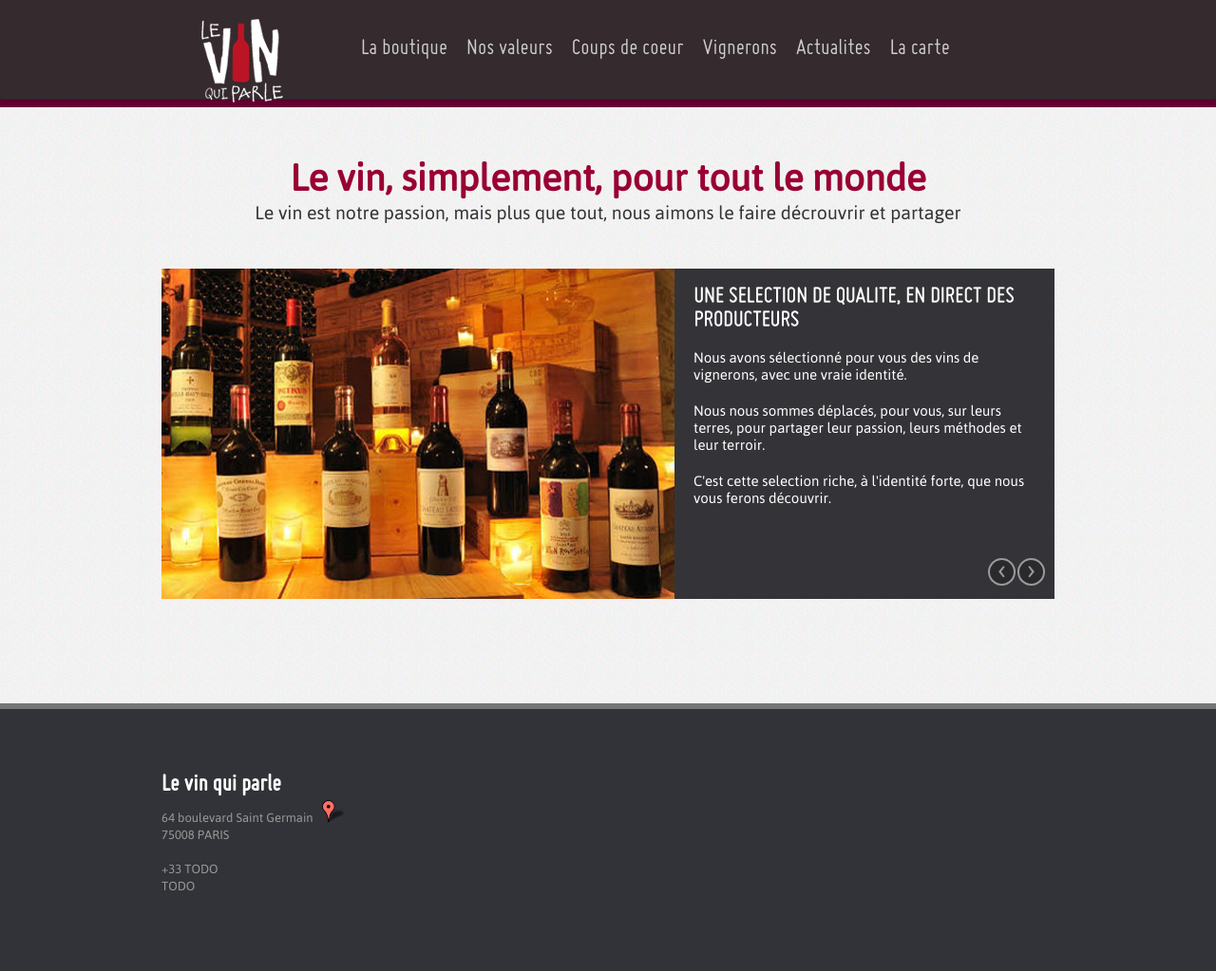
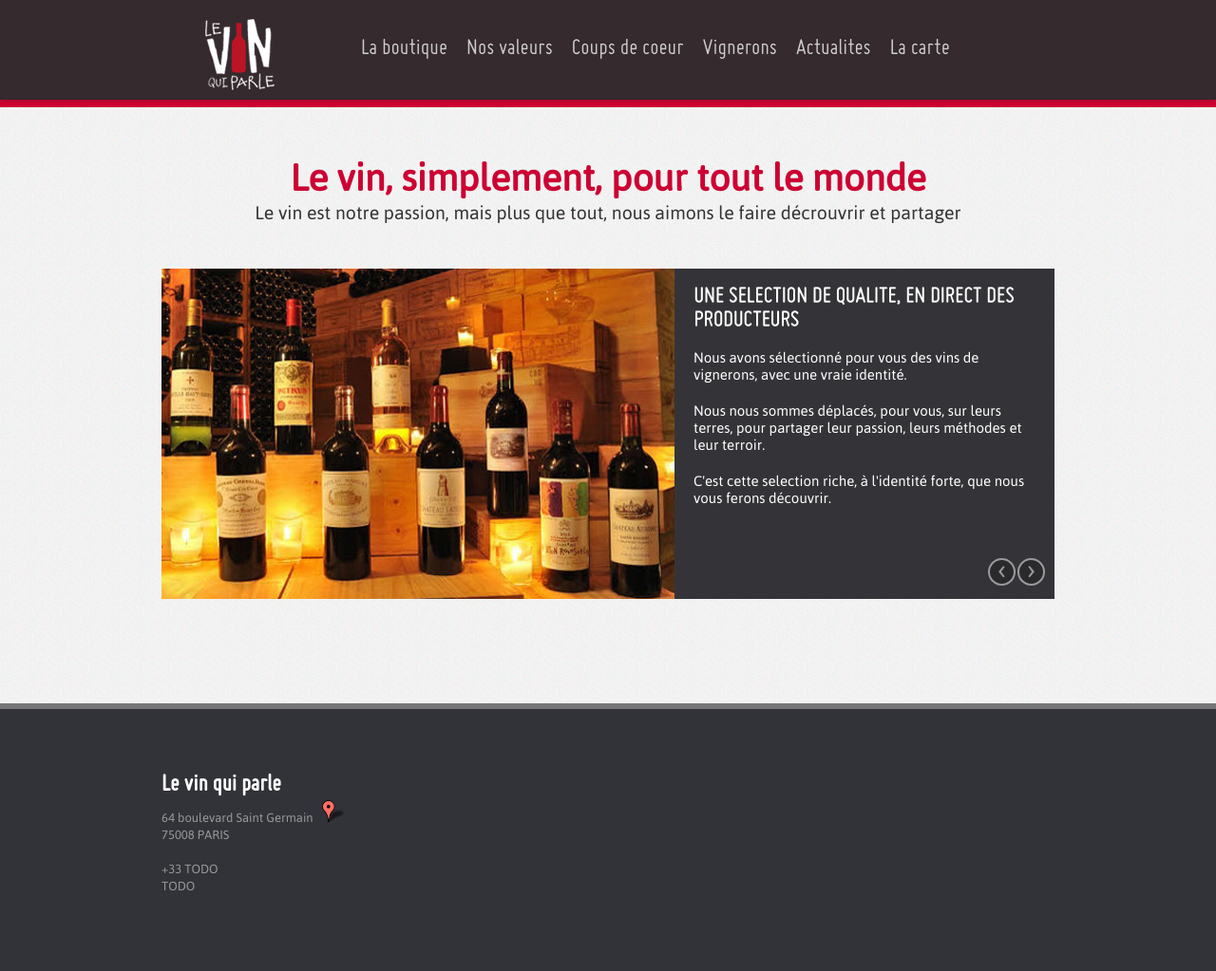
Before and after one commit to plopez/le-vin-qui-parle, a Jekyll site: the page built from index.html, in a window 1280 px wide. Shown: the whole page at 95% size. Built offline with Jekyll 4.4.1, drawn with Linux system fonts in a browser that asks for light colours.

Commit message:
Initial commit

```diff
--- a/stylesheets/main.css
+++ b/stylesheets/main.css
@@ -88,7 +88,7 @@ img.border {
 /***********************/
 
 .navbar {
-    border-bottom: 8px solid #660033;
+    border-bottom: 8px solid #cc0033;
     background: transparent url(../images/backgrounds/background_header.jpg) repeat;
     font-family: MisoRegular, sans-serif;
 }
@@ -143,7 +143,7 @@ span#navbar {
 
 .index-title h1 {
     margin-top: 30px;
-    color: #990033;
+    color: #cc0033;
     font-family: AsapRegular, sans-serif;
     font-size: 300%;
 }
```
Also changed, not shown: images/logo.png.
